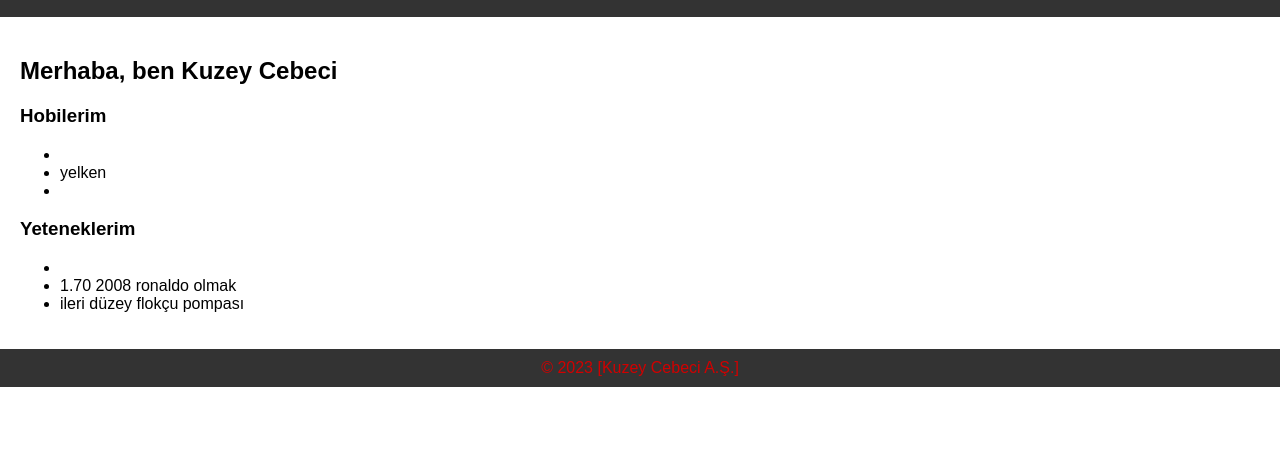
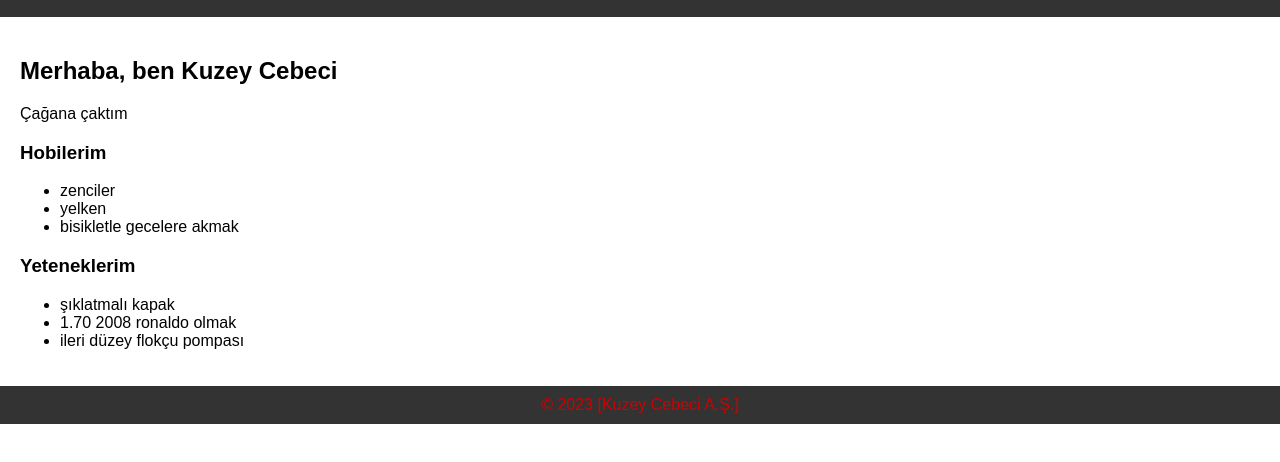
Before and after one commit to mrcebeci/tr, a plain HTML site: page index.html in a window 1280 px wide. Shown: the part 60-522 px from the top of the page. Drawn offline with Linux system fonts and the light colour scheme.

Commit message:
Update index.html

```diff
--- a/index.html
+++ b/index.html
@@ -37,17 +37,17 @@
   <main>
     <h2>Merhaba, ben Kuzey Cebeci</h2>
     <p>
-
+      Çağana çaktım
     </p>
     <h3>Hobilerim</h3>
     <ul>
-      <li></li>
+      <li>zenciler</li>
       <li>yelken</li>
-      <li></li>
+      <li>bisikletle gecelere akmak</li>
     </ul>
     <h3>Yeteneklerim</h3>
     <ul>
-      <li></li>
+      <li>şıklatmalı kapak</li>
       <li>1.70 2008 ronaldo olmak</li>
       <li>ileri düzey flokçu pompası</li>
     </ul>
```
